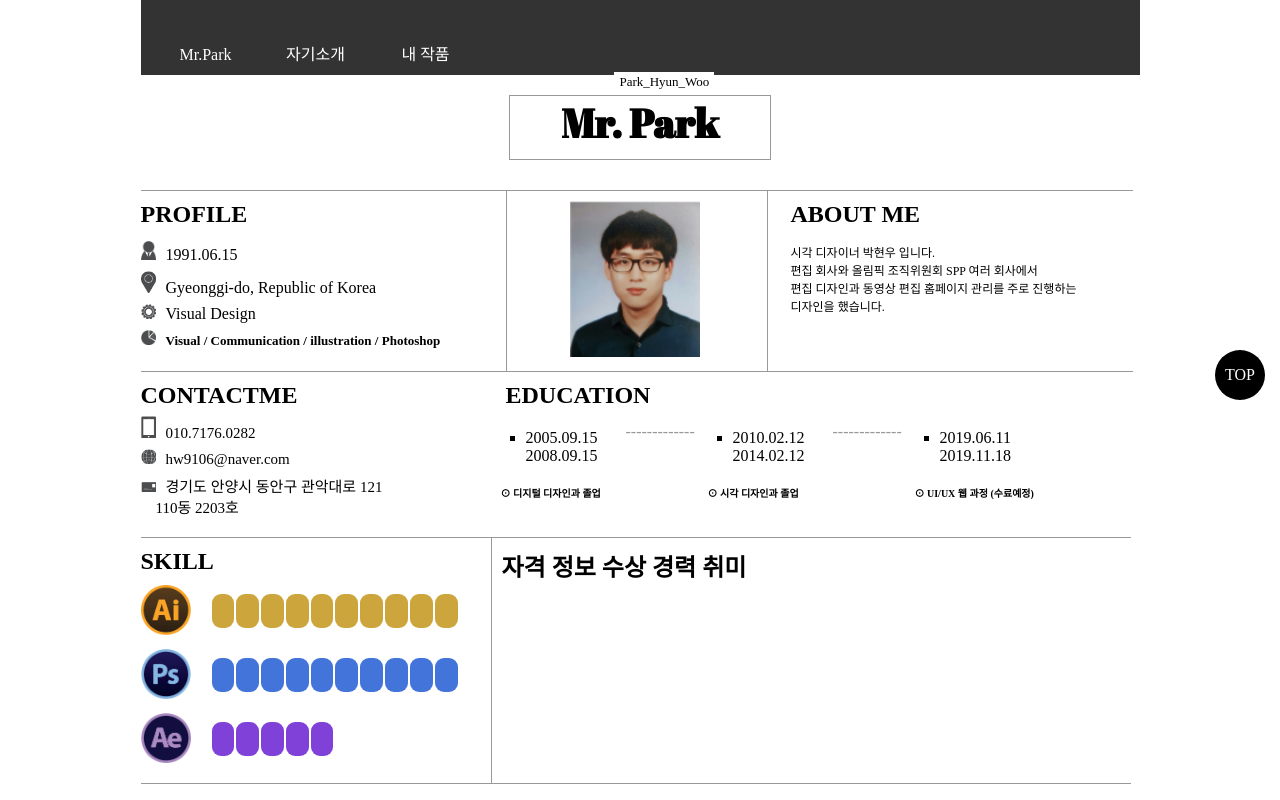
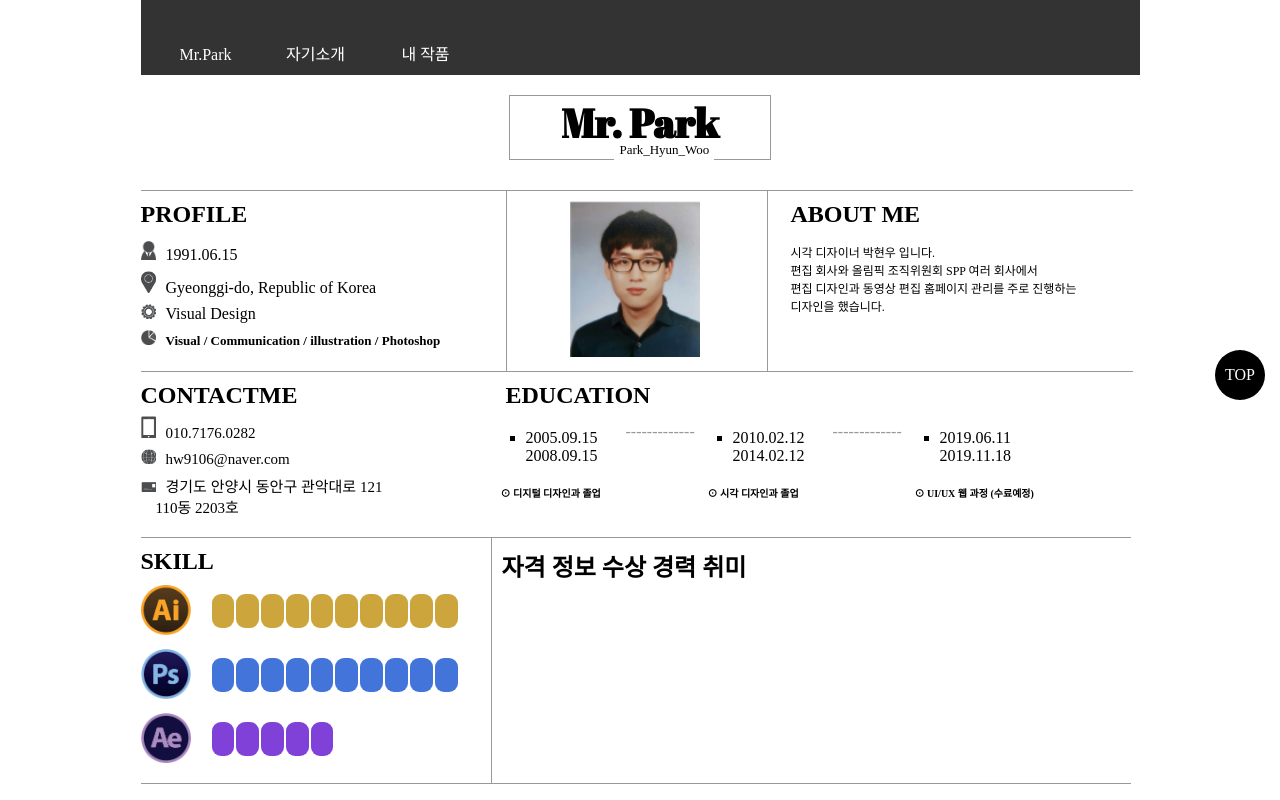
Before and after one commit to hw9106/-index.html, a plain HTML site: page index.html in a window 1280 px wide. Shown: the top 800 px of the page. Drawn offline with Linux system fonts and the light colour scheme.

Commit message:
Update css.css

```diff
--- a/css.css
+++ b/css.css
@@ -4,7 +4,7 @@
 			border-radius: 50%; background-color: black;  position:fixed; bottom:50%; right: 15px; text-align:center; line-height: 50px; display:block;}
 			a{color:white; text-decoration: none; display:block;}
 			h1{ width:260px; height: 63px; border: 1px solid #999; text-align: center; margin:0 auto; margin-top: 20px; font-family: 'Abril Fatface', cursive; position: relative; font-size: 40px; }
-			#ptop{ margin: 0; padding: 0; width:100px; height:20px; background-color: white; font-size:13px; text-align: center; line-height: 20px;position: absolute; top:72px; left:48%; }
+			#ptop{ margin: 0; padding: 0; width:100px; height:20px; background-color: white; font-size:13px; text-align: center; line-height: 20px;position: absolute; top:140px; left:48%; }
 			#head1{ margin:0 auto;}
 			.c1{width:365px; height: 180px; float:left; margin: 0; padding: 0;  margin:0 auto; margin-top: 30px; border-top: 1px solid #999; border-bottom:1px solid #999;}
 			.c2{width:260px; height: 180px; float:left; margin: 0; padding: 0;  margin:0 auto; margin-top: 30px; border: 1px solid #999;}
```
